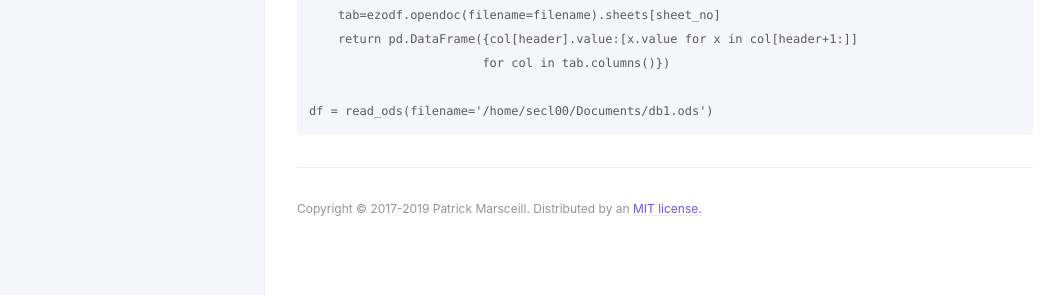
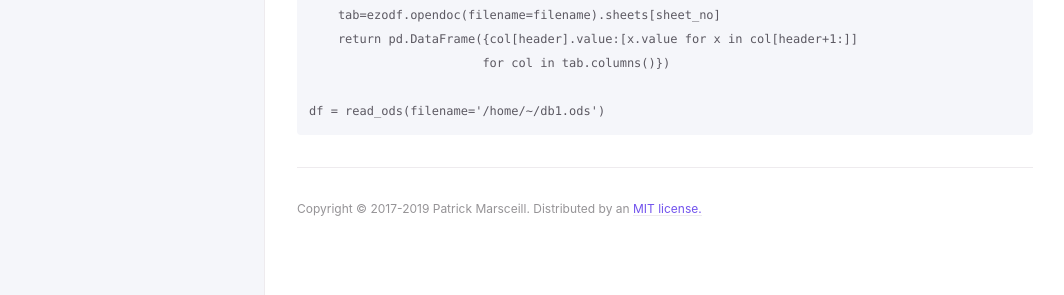
Before and after one commit to areum-lee/areum-lee.github.io, a Jekyll site: the page built from docs/5_Python/Pandas.md, in a window 1280 px wide. Shown: the part 499-794 px from the top of the page, without its empty margins (107-1171 px from the left). Built offline with Jekyll 4.4.1, drawn with Linux system fonts in a browser that asks for light colours; some of the changed text lies outside the part shown.

Commit message:
Add docs

````diff
--- a/docs/5_Python/Pandas.md
+++ b/docs/5_Python/Pandas.md
@@ -29,5 +29,5 @@ def read_ods(filename, sheet_no=0, header=0):
     return pd.DataFrame({col[header].value:[x.value for x in col[header+1:]]
                         for col in tab.columns()})
 
-df = read_ods(filename='/home/secl00/Documents/db1.ods')
+df = read_ods(filename='/home/~/db1.ods')
 ```
````
Also changed, not shown: docs/4_MATLAB/Image Labeling.md (+1 -1 lines), docs/6_ComputerVision/Preprocessing.md (+1 -20 lines).
